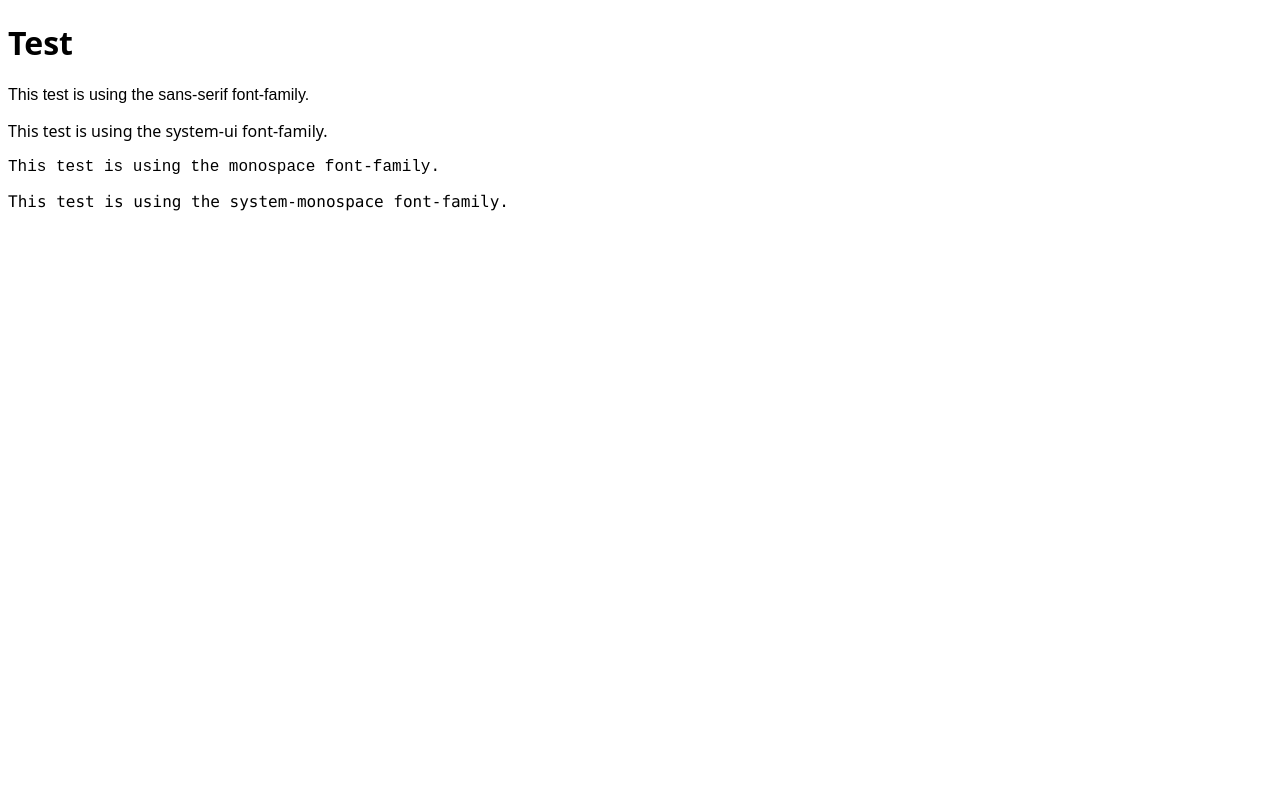
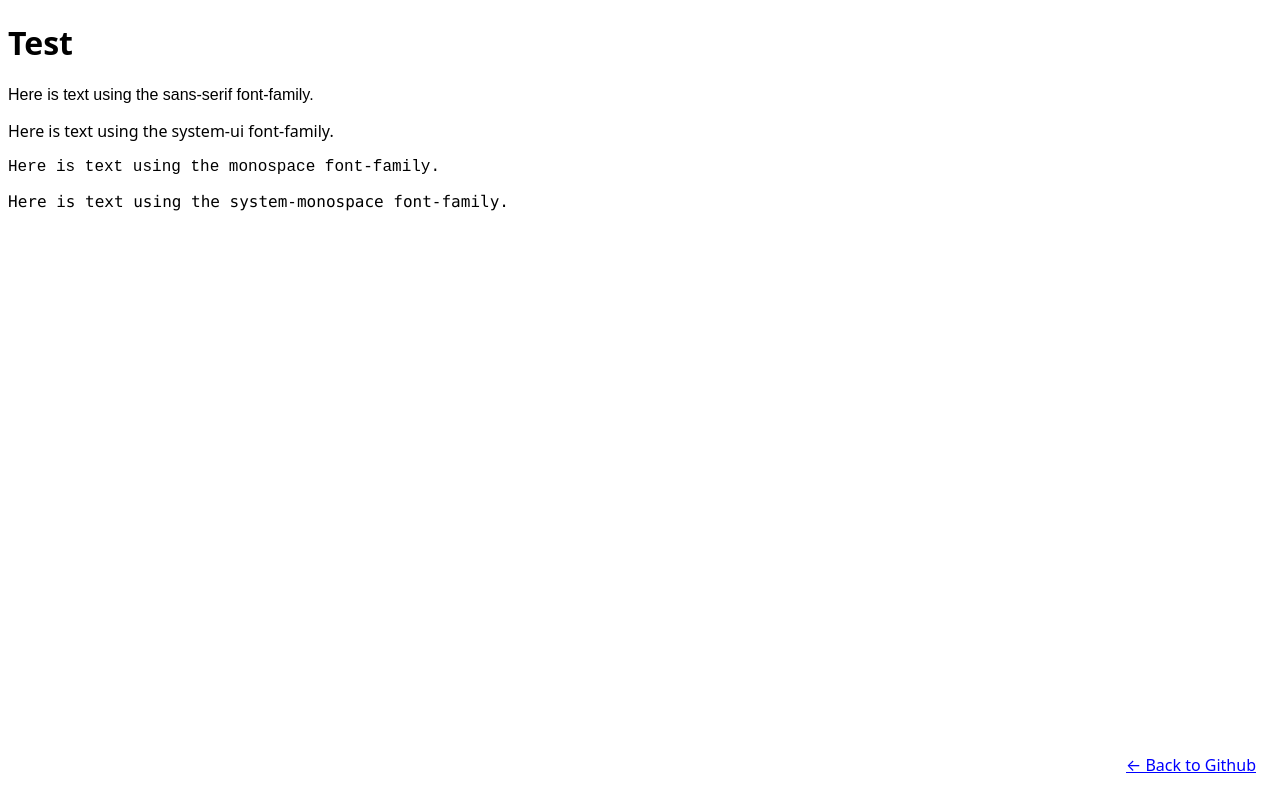
Before and after one commit to philipbordallo/postcss-system-monospace, a website: page docs/index.html in a window 1280 px wide. Drawn offline with Linux system fonts and the light colour scheme.

Commit message:
Clean up documentation

```diff
--- a/docs/index.html
+++ b/docs/index.html
@@ -1,11 +1,15 @@
 <!DOCTYPE html>
-<html>
+<html lang="en">
 <head>
   <title>PostCSS System Monospace</title>
+
+  <meta name="viewport" content="width=device-width, initial-scale=1">
+
   <style type="text/css">
     html {
       font-size: 16px;
       font-family: system-ui, -apple-system, Segoe UI, Roboto, Noto Sans, Ubuntu, Cantarell, Helvetica Neue, sans-serif;
+      min-width: 320px;
     }
 
     .monospace {
@@ -19,16 +23,38 @@
     .sans-serif {
       font-family: sans-serif;
     }
+
+    aside {
+      position: fixed;
+      right: 1rem;
+      bottom: 1rem;
+      background-color: white;
+      padding: .5rem;
+      border-radius: 5px;
+    }
+
+    a:link,
+    a:visited {
+      color: blue;
+    }
+
+    a:hover {
+      text-decoration: none;
+    }
   </style>
 </head>
 <body>
   <main>
     <h1>Test</h1>
 
-    <p class="sans-serif">This test is using the sans-serif font-family.</p>
-    <p>This test is using the system-ui font-family.</p>
-    <p class="monospace">This test is using the monospace font-family.</p>
-    <p class="system-monospace">This test is using the system-monospace font-family.</p>
+    <p class="sans-serif">Here is text using the sans-serif font-family.</p>
+    <p>Here is text using the system-ui font-family.</p>
+    <p class="monospace">Here is text using the monospace font-family.</p>
+    <p class="system-monospace">Here is text using the system-monospace font-family.</p>
+
+    <aside>
+      <a href="https://github.com/philipbordallo/postcss-system-monospace">&larr; Back to Github</a>
+    </aside>
   </main>
 </body>
 </html>
```
Also changed, not shown: CHANGELOG.md.
